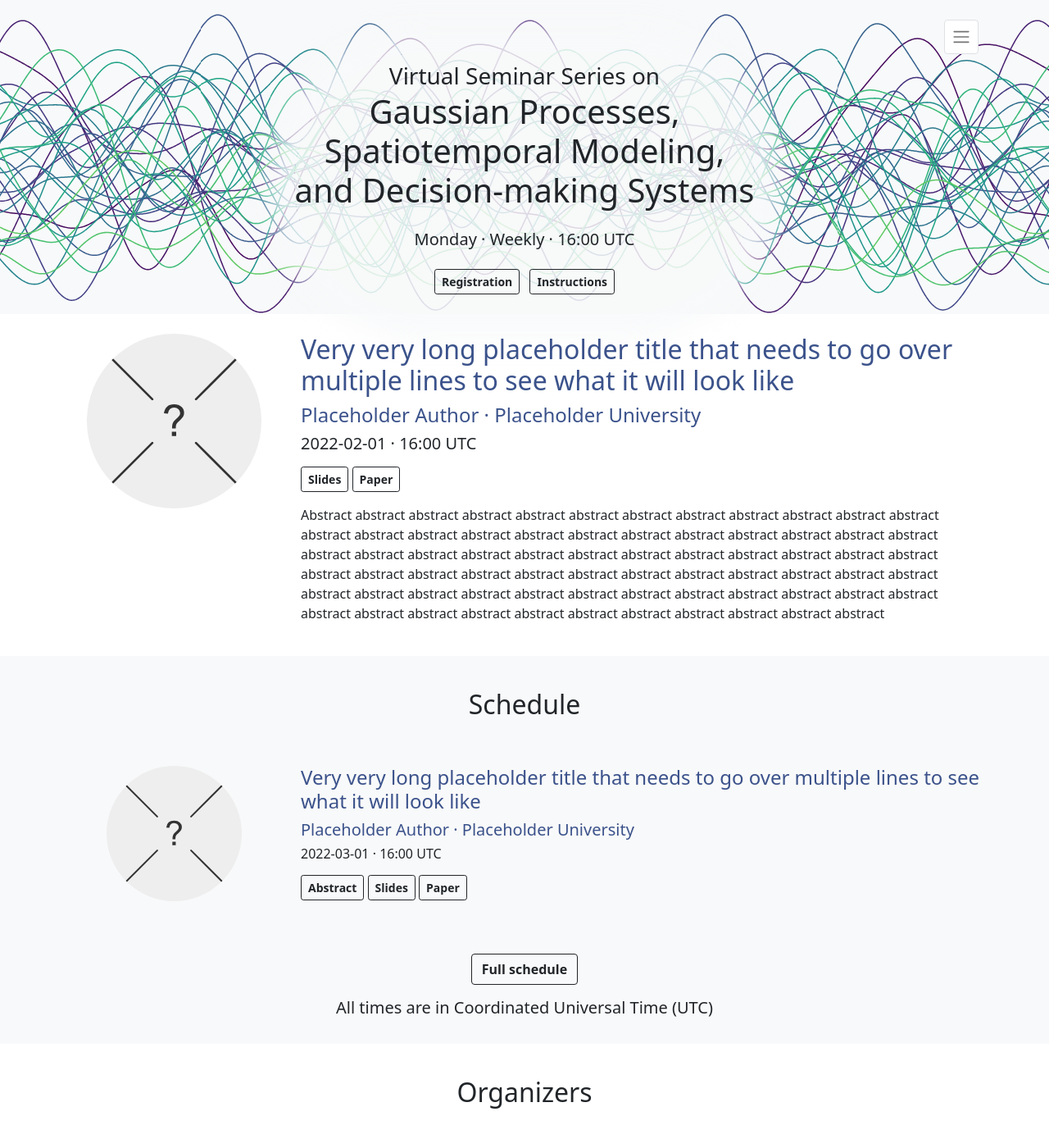
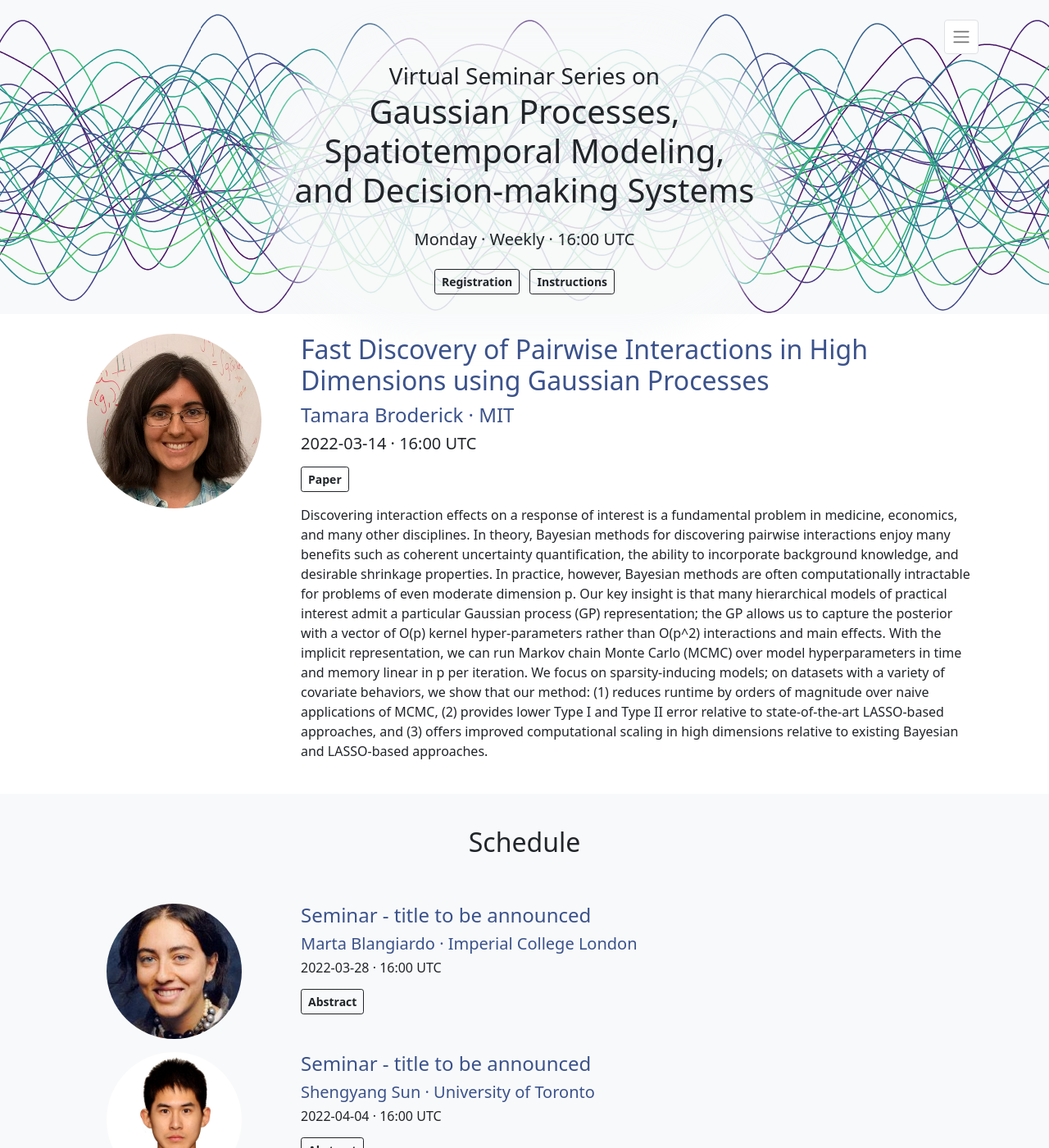
Before and after one commit to gp-seminar-series/gp-seminar-series.github.io, a Jekyll site: the page built from index.html, in a window 1280 px wide and 1400 px high. Shown: the whole window at 82% size. Built offline with Jekyll 4.4.1, drawn with Linux system fonts in a browser that asks for light colours; some of the changed text lies outside the part shown.

```diff
--- a/_config.yml
+++ b/_config.yml
@@ -8,7 +8,7 @@ plugins:
 future: true
 default_day: "Monday"
 default_time: "16:00 UTC"
-schedule_limit: 2
+schedule_limit: 4
 previous_limit: 3
 header_menu:
     -
--- a/_posts/current/2022-01-02-placeholder.md
+++ /dev/null
@@ -1,12 +0,0 @@
----
-title: Very very long placeholder title that needs to go over multiple lines to see what it will look like
-author: Placeholder Author
-institution: Placeholder University
-image: /assets/placeholder.svg
-video: /#
-paper: /#
-slides: /#
-author_url: /#
----
-
-Abstract abstract abstract abstract abstract abstract abstract abstract abstract abstract abstract abstract abstract abstract abstract abstract abstract abstract abstract abstract abstract abstract abstract abstract abstract abstract abstract abstract abstract abstract abstract abstract abstract abstract abstract abstract abstract abstract abstract abstract abstract abstract abstract abstract abstract abstract abstract abstract abstract abstract abstract abstract abstract abstract abstract abstract abstract abstract abstract abstract abstract abstract abstract abstract abstract abstract abstract abstract abstract abstract abstract
--- a/_posts/current/2022-01-03-placeholder.md
+++ /dev/null
@@ -1,12 +0,0 @@
----
-title: Very very long placeholder title that needs to go over multiple lines to see what it will look like
-author: Placeholder Author
-institution: Placeholder University
-image: /assets/placeholder.svg
-video: /#
-paper: /#
-slides: /#
-author_url: /#
----
-
-Abstract abstract abstract abstract abstract abstract abstract abstract abstract abstract abstract abstract abstract abstract abstract abstract abstract abstract abstract abstract abstract abstract abstract abstract abstract abstract abstract abstract abstract abstract abstract abstract abstract abstract abstract abstract abstract abstract abstract abstract abstract abstract abstract abstract abstract abstract abstract abstract abstract abstract abstract abstract abstract abstract abstract abstract abstract abstract abstract abstract abstract abstract abstract abstract abstract abstract abstract abstract abstract abstract abstract
--- a/_posts/current/2022-02-01-placeholder.md
+++ /dev/null
@@ -1,13 +0,0 @@
----
-title: Very very long placeholder title that needs to go over multiple lines to see what it will look like
-author: Placeholder Author
-institution: Placeholder University
-image: /assets/placeholder.svg
-video: /#
-paper: /#
-slides: /#
-author_url: /#
-highlight: true
----
-
-Abstract abstract abstract abstract abstract abstract abstract abstract abstract abstract abstract abstract abstract abstract abstract abstract abstract abstract abstract abstract abstract abstract abstract abstract abstract abstract abstract abstract abstract abstract abstract abstract abstract abstract abstract abstract abstract abstract abstract abstract abstract abstract abstract abstract abstract abstract abstract abstract abstract abstract abstract abstract abstract abstract abstract abstract abstract abstract abstract abstract abstract abstract abstract abstract abstract abstract abstract abstract abstract abstract abstract
--- a/_posts/current/2022-03-01-placeholder.md
+++ /dev/null
@@ -1,12 +0,0 @@
----
-title: Very very long placeholder title that needs to go over multiple lines to see what it will look like
-author: Placeholder Author
-institution: Placeholder University
-image: /assets/placeholder.svg
-video: /#
-paper: /#
-slides: /#
-author_url: /#
----
-
-Abstract abstract abstract abstract abstract abstract abstract abstract abstract abstract abstract abstract abstract abstract abstract abstract abstract abstract abstract abstract abstract abstract abstract abstract abstract abstract abstract abstract abstract abstract abstract abstract abstract abstract abstract abstract abstract abstract abstract abstract abstract abstract abstract abstract abstract abstract abstract abstract abstract abstract abstract abstract abstract abstract abstract abstract abstract abstract abstract abstract abstract abstract abstract abstract abstract abstract abstract abstract abstract abstract abstract
--- /dev/null
+++ b/_posts/current/2022-03-14-tamara-broderick.md
@@ -0,0 +1,29 @@
+---
+title: Fast Discovery of Pairwise Interactions in High Dimensions using Gaussian Processes
+author: Tamara Broderick
+institution: MIT
+paper: https://proceedings.mlr.press/v97/agrawal19a.html
+author_url: https://tamarabroderick.com
+highlight: true
+---
+
+Discovering interaction effects on a response of interest is
+a fundamental problem in medicine, economics, and many
+other disciplines. In theory, Bayesian methods for
+discovering pairwise interactions enjoy many benefits such as coherent
+uncertainty quantification, the ability to incorporate background
+knowledge, and desirable shrinkage properties. In practice, however,
+Bayesian methods are often computationally intractable for problems
+of even moderate dimension p. Our key insight is that many
+hierarchical models of practical interest admit a particular Gaussian
+process (GP) representation; the GP allows us to capture the posterior
+with a vector of O(p) kernel hyper-parameters rather than O(p^2)
+interactions and main effects. With the implicit representation, we
+can run Markov chain Monte Carlo (MCMC) over model hyperparameters in
+time and memory linear in p per iteration. We focus on
+sparsity-inducing models; on datasets with a variety of
+covariate behaviors, we show that our method: (1) reduces runtime by orders of
+magnitude over naive applications of MCMC, (2) provides lower Type I
+and Type II error relative to state-of-the-art LASSO-based approaches,
+and (3) offers improved computational scaling in high dimensions
+relative to existing Bayesian and LASSO-based approaches.
--- /dev/null
+++ b/_posts/current/2022-03-28-marta-blangiardo.md
@@ -0,0 +1,8 @@
+---
+title: Seminar - title to be announced
+author: Marta Blangiardo
+institution: Imperial College London
+author_url: http://www.envstats.org/
+---
+
+Abstract to be announced.
--- /dev/null
+++ b/_posts/current/2022-04-04-shengyang-sun.md
@@ -0,0 +1,8 @@
+---
+title: Seminar - title to be announced
+author: Shengyang Sun
+institution: University of Toronto
+author_url: https://www.cs.toronto.edu/~ssy/
+---
+
+Abstract to be announced.
--- /dev/null
+++ b/_posts/current/2022-04-18-samir-bhatt.md
@@ -0,0 +1,8 @@
+---
+title: Seminar - title to be announced
+author: Samir Bhatt
+institution: University of Copenhagen and Imperial College London
+author_url: https://www.imperial.ac.uk/people/s.bhatt
+---
+
+Abstract to be announced.
--- /dev/null
+++ b/_posts/current/2022-04-25-jasper-snoek.md
@@ -0,0 +1,8 @@
+---
+title: Seminar - title to be announced
+author: Jasper Snoek
+institution: Google Research
+author_url: https://research.google/people/105484/
+---
+
+Abstract to be announced.
```
Also changed, not shown: _posts/current/2022-01-01-placeholder.md (deleted, +0 -12 lines), _posts/current/2022-05-02-kevin-swersky.md (added, +8 -0 lines), assets/speakers/2022-03-14-tamara-broderick.jpg (added), assets/speakers/2022-03-28-marta-blangiardo.jpg (added), assets/speakers/2022-04-04-shengyang-sun.jpg (added), assets/speakers/2022-04-18-samir-bhatt.jpg (added), assets/speakers/2022-04-25-jasper-snoek.jpg (added), assets/speakers/2022-05-02-kevin-swersky.jpg (added).
